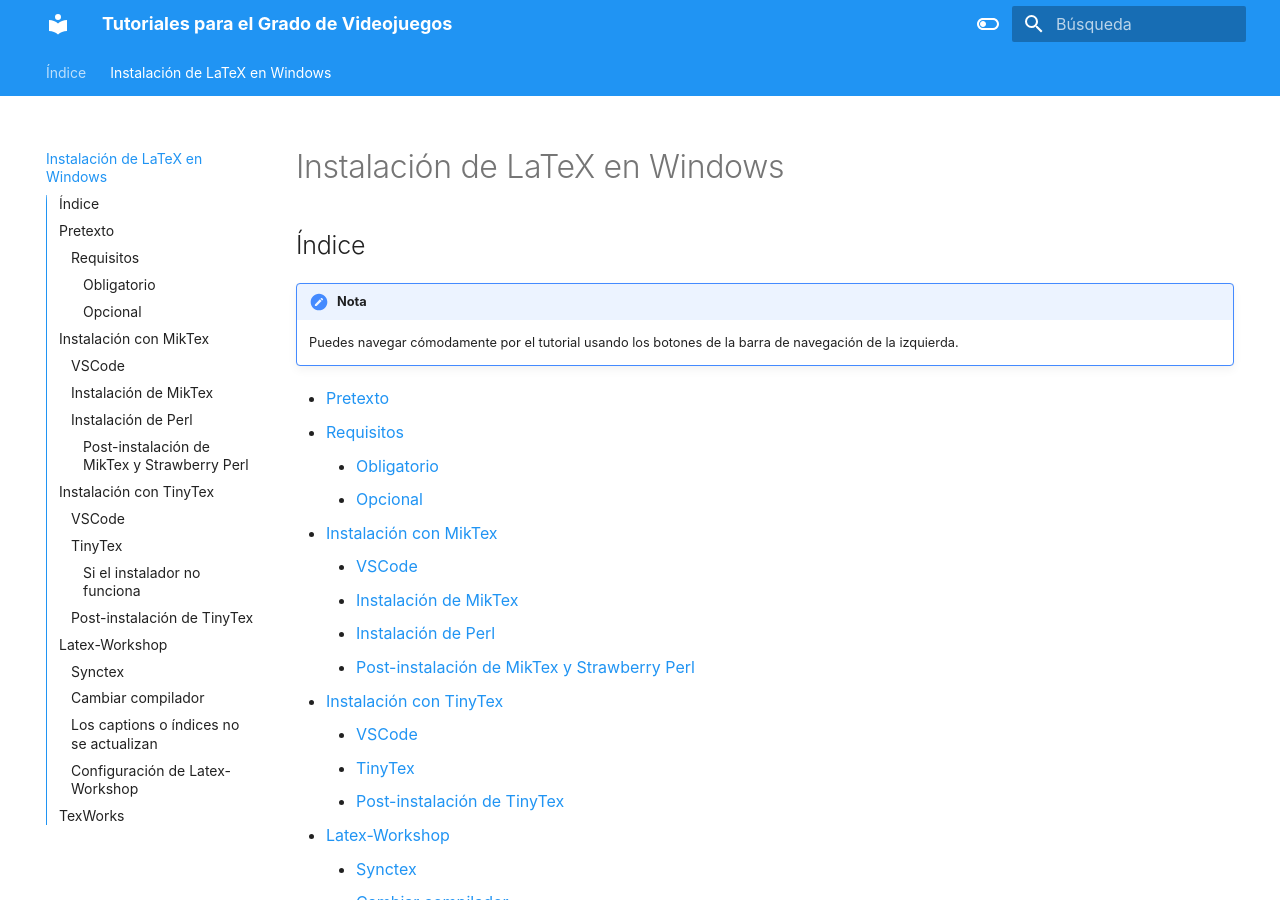
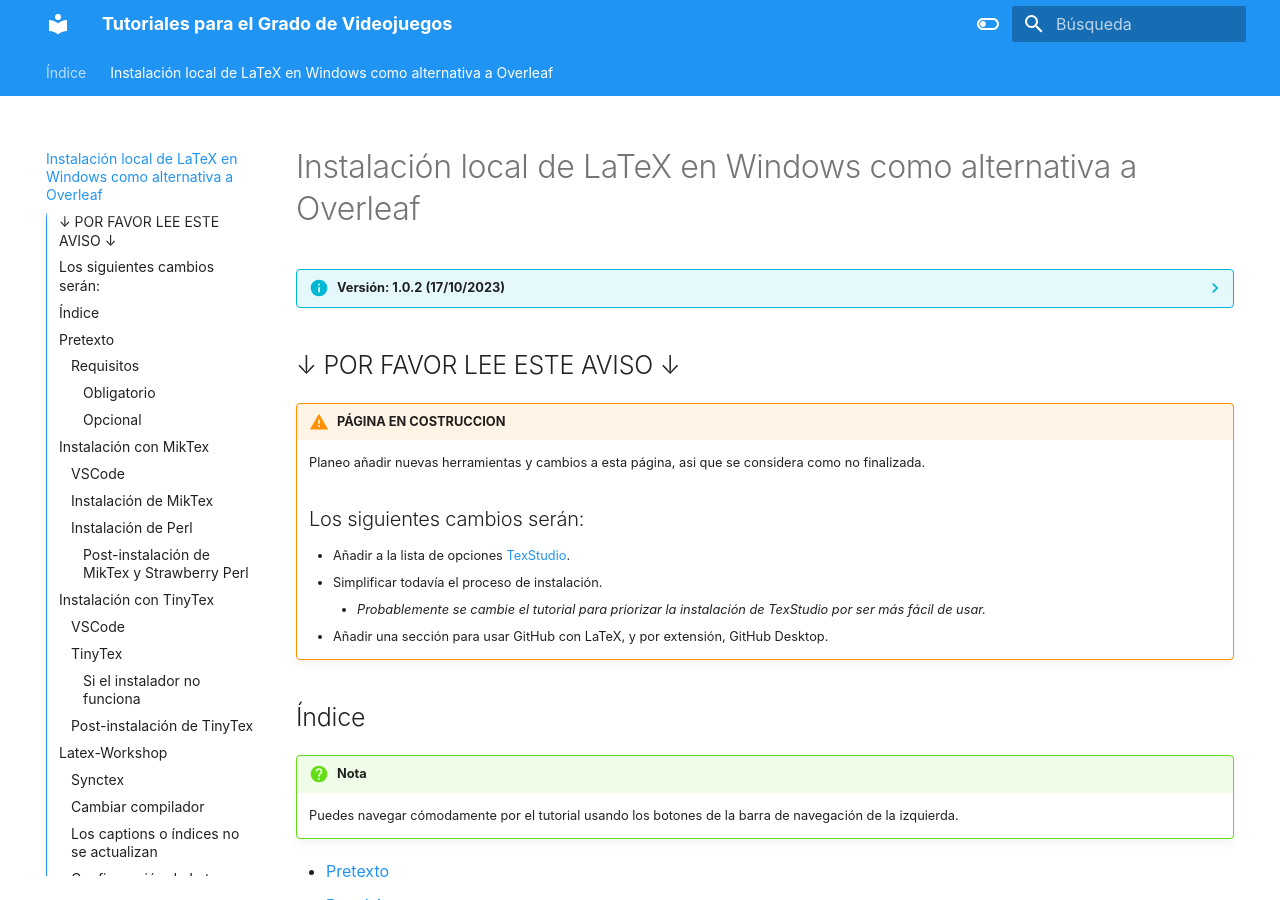
Before and after one commit to JesusJMUJI/jesusjm-website, an MkDocs documentation site: the page built from docs/latex_install.md, in a window 1280 px wide and 900 px high. Built offline with MkDocs 1.6.1 and Material for MkDocs 9.7.7, drawn with Linux system fonts in a browser that asks for light colours; some web fonts are replaced.

Commit message:
Adición de aviso a la página

```diff
--- a/docs/latex_install.md
+++ b/docs/latex_install.md
@@ -1,7 +1,22 @@
-# Instalación de LaTeX en Windows
+# Instalación local de LaTeX en Windows como alternativa a Overleaf
 
+??? info "Versión: 1.0.2 (17/10/2023)"
+    Lista de cambios:
+
+    * Añadido un aviso de que la página está en construcción.
+    * Añadir versión actual.
+    * Añadir reglas horizontales para separar secciones.
+
+## &darr; POR FAVOR LEE ESTE AVISO &darr;
+!!! warning "PÁGINA EN COSTRUCCION"
+    Planeo añadir nuevas herramientas y cambios a esta página, asi que se considera como no finalizada.
+    ## Los siguientes cambios serán:
+    * Añadir a la lista de opciones [TexStudio](https://www.texstudio.org/).
+    * Simplificar todavía el proceso de instalación.
+        * *Probablemente se cambie el tutorial para priorizar la instalación de TexStudio por ser más fácil de usar.*
+    * Añadir una sección para usar GitHub con LaTeX, y por extensión, GitHub Desktop.
 ## Índice
-!!! Nota "Nota"
+!!! question "Nota"
     Puedes navegar cómodamente por el tutorial usando los botones de la barra de navegación de la izquierda.
 
 * [Pretexto](#pretexto)
@@ -38,6 +53,8 @@ Si ves ualquier error en la página o quieres dejar alguna sugerencia, puedes es
 ??? warning "Aviso"
     Este tutorial asume que el lector dispone de conocimientos básicos sobre instalación y entendimiento sobre como usar VSCode e instaladores complejos. No obstante, se intentará explicar de la forma más sencilla posible. Además, se requiere de entender el inglés, ya que la mayoría de los programas están en inglés.
 
+---
+
 ### Requisitos
 #### Obligatorio
 * [VSCode](https://code.visualstudio.com/)
@@ -54,6 +71,8 @@ Si ves ualquier error en la página o quieres dejar alguna sugerencia, puedes es
 #### Opcional
 * [Github Desktop](https://desktop.github.com/)
 * [TinyTex](https://github.com/rstudio/tinytex-releases)
+
+*****
 
 ## Instalación con MikTex
 #### VSCode
@@ -106,6 +125,8 @@ Una vez instalado, !ya esta! Puedes usar Latex-Workshop.
 
 #### Post-instalación de MikTex y Strawberry Perl
 Dirigete a [Latex-Workshop](#latex-workshop) para continuar con la instalación de Latex-Workshop.
+
+----
 
 ## Instalación con TinyTex
 
@@ -191,6 +212,8 @@ En el menú superior de VSCode, presiona: "File -> Preferences -> Settings" y en
 
 Si necesitas algún ajuste específico puedes buscarlo en la documentación de Latex-Workshop: <https://github.com/James-Yu/LaTeX-Workshop/wiki>
 
+---
+
 ## TexWorks
 Si no te gusta VSCode o prefieres algo más sencillo. , puedes usar Texworks, el cual es un editor de LaTeX con un visor de PDF integrado. Viene incluido tanto MikTex como TexLive, así que no necesitas instalar nada más.
 
```
Also changed, not shown: other parts of docs/latex_install.md (+1 -1 lines).
